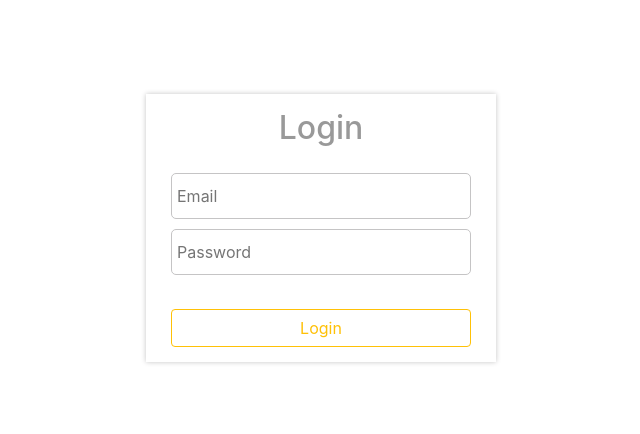
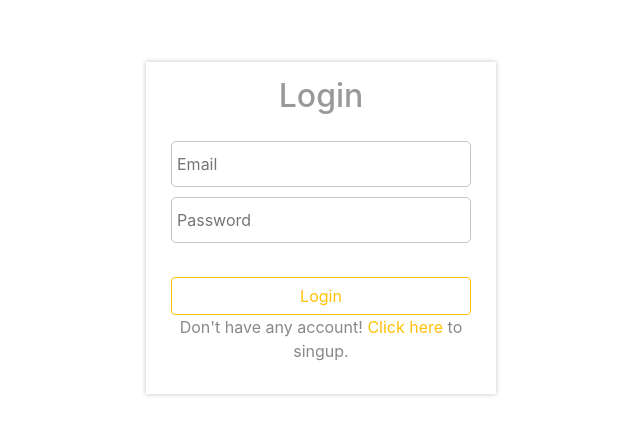
Before and after one commit to intelwizard120/django-react-forum, a React (Create React App) app in the folder client/: page /login in a window 1280 px wide. Shown: the part 172-606 px from the top of the page, without its empty margins (319-959 px from the left). Built offline with nearby package versions, Linux system fonts and the light colour scheme.

Commit message:
linked login & signup page each other

```diff
--- a/client/src/screens/auth/authStyle.css
+++ b/client/src/screens/auth/authStyle.css
@@ -28,3 +28,10 @@
 .authField:focus {
   outline: none;
 }
+#authFormFooter {
+  text-align: center;
+  color: #898989;
+}
+#authFormFooter a {
+  color: #ffc107;
+}
--- a/client/src/screens/auth/login/LoginScreen.js
+++ b/client/src/screens/auth/login/LoginScreen.js
@@ -1,4 +1,5 @@
 import React from "react";
+import { Link } from "react-router-dom";
 import "../authStyle.css";
 
 const LoginScreen = () => {
@@ -28,6 +29,10 @@ const LoginScreen = () => {
             Login
           </button>
         </form>
+        <p id="authFormFooter">
+          Don't have any account! <Link to={"/signup"}>Click here</Link> to
+          singup.
+        </p>
       </div>
     </div>
   );
--- a/client/src/screens/auth/signup/SignupScreen.js
+++ b/client/src/screens/auth/signup/SignupScreen.js
@@ -1,4 +1,5 @@
 import React from "react";
+import { Link } from "react-router-dom";
 import "../authStyle.css";
 
 const SignupScreen = () => {
@@ -53,6 +54,9 @@ const SignupScreen = () => {
             Sign Up
           </button>
         </form>
+        <p id="authFormFooter">
+          Already have an account. <Link to="/login">Click here</Link> to login.
+        </p>
       </div>
     </div>
   );
```
